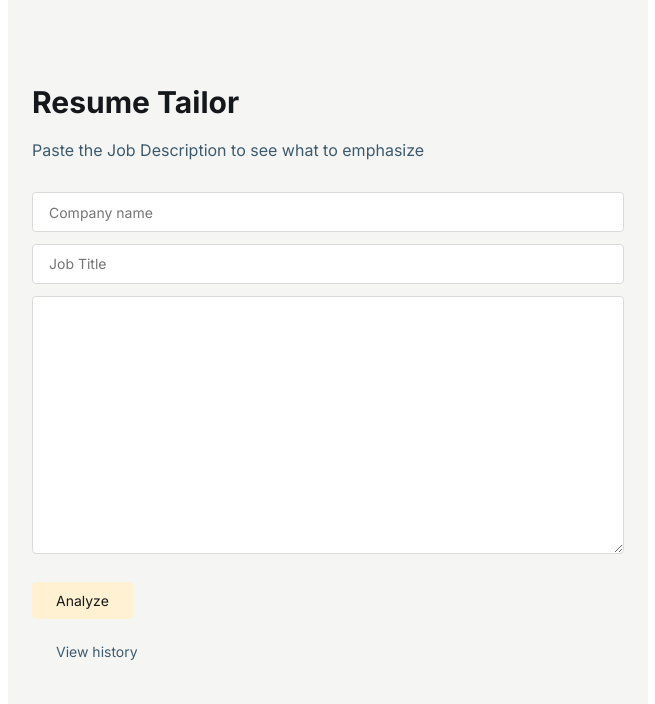
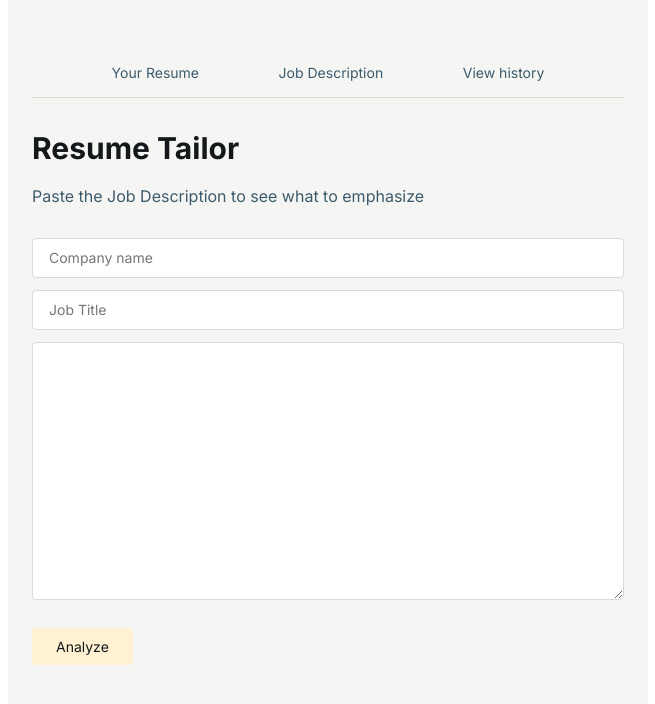
Before and after one commit to gianghiio/job-tracker, a Next.js app: page / in a window 1280 px wide. Shown: the top 704 px of the page, without its empty margins (312-967 px from the left). Built offline with nearby package versions, Linux system fonts and the light colour scheme.

Commit message:
Add navigation bar

```diff
--- a/src/app/globals.css
+++ b/src/app/globals.css
@@ -17,6 +17,27 @@ body {
   max-width: 640px;
   margin: 0 auto;
   overflow-x: hidden;
+}
+
+.nav-tag {
+  display: flex;
+  justify-content: space-evenly;
+  align-items: center;
+  margin-bottom: 2rem;
+  padding-bottom: 1rem;
+  border-bottom: 1px solid #D8DBD6;
+  white-space: nowrap;
+}
+
+.nav-tag a {
+  font-family: var(--font-inter);
+  font-size: 0.875rem;
+  color: #3D5A6C;
+  text-decoration: none;
+}
+
+.nav-tag a:hover {
+  color:#E8B400;
 }
 
 .page-heading {
@@ -99,21 +120,6 @@ body {
 
 /* HISTORY PAGE */
 
-.history-link {
-  display: inline-block;
-  font-family: var(--font-inter);
-  font-size: 0.875rem;
-  color: #3D5A6C;
-  text-decoration: none;
-  margin: 1.5rem auto 0;
-  padding: 0 1.5rem;
-  max-width: 640px;
-  width: 100%;
-}
-
-.history-link:hover {
-  text-decoration: underline;
-}
 
 .history-item {
   border: 1px solid #D8DBD6;
--- a/src/app/history/page.tsx
+++ b/src/app/history/page.tsx
@@ -69,7 +69,11 @@ export default function History() {
 
     return (
         <div className="page-container">
-            <Link href="/" className="home-page">Back to job analysis</Link>
+            <div className="nav-tag">
+                <Link href="/resume" className="resume-link">Your Resume</Link>
+                <Link href="/" className="job-link">Job Description</Link>
+                <Link href="/history" className="history-link">View history</Link>
+            </div>
             <h1 className="page-loading">History</h1>
             <p className="page-subtitle">Your analyzed job applications</p>
 
--- a/src/app/page.tsx
+++ b/src/app/page.tsx
@@ -43,6 +43,11 @@ export default function Home() {
 
   return (
     <div className="page-container">
+      <div className="nav-tag">
+        <Link href="/resume" className="resume-link">Your Resume</Link>
+        <Link href="/" className="job-link">Job Description</Link>
+        <Link href="/history" className="history-link">View history</Link>
+      </div>
       <h1 className="page-heading">Resume Tailor</h1>
       <p className="page-subtitle">Paste the Job Description to see what to emphasize</p>
       <input type="text" className="text-input" placeholder="Company name" value={companyName} onChange={(e) => setCompanyName(e.target.value)} />
@@ -57,7 +62,6 @@ export default function Home() {
         <p className="error-text">{errorMessage}</p>
       }
       <button className="analyze-button" onClick={handleAnalyze} disabled={loading}> {loading ? "Analyzing" : "Analyze"}</button>
-      <Link href="/history" className="history-link">View history</Link>
       {result && (
         <div className="results-box">
           <h2 className="results-heading">Key Requirements</h2>
```
